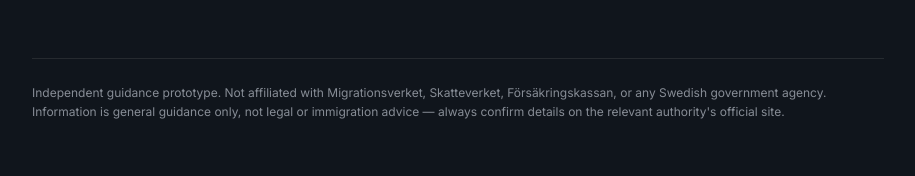
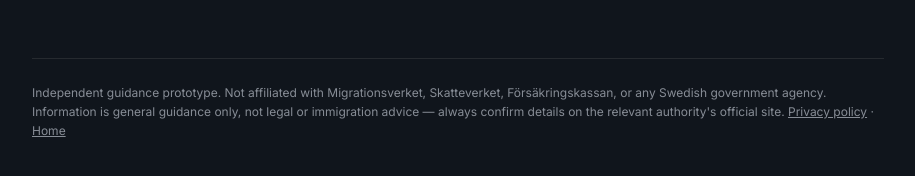
Before and after one commit to gleoragroup-cell/dag-ett, a website: page public/app.html in a window 1280 px wide. Shown: the part 478-654 px from the top of the page, without its empty margins (182-1097 px from the left). Drawn offline with Linux system fonts and the light colour scheme.

Commit message:
Update app.html

```diff
--- a/public/app.html
+++ b/public/app.html
@@ -281,7 +281,8 @@
   </section>
 
   <footer class="disclaimer">
-    Independent guidance prototype. Not affiliated with Migrationsverket, Skatteverket, Försäkringskassan, or any Swedish government agency. Information is general guidance only, not legal or immigration advice — always confirm details on the relevant authority's official site.
+      Independent guidance prototype. Not affiliated with Migrationsverket, Skatteverket, Försäkringskassan, or any Swedish government agency. Information is general guidance only, not legal or immigration advice — always confirm details on the relevant authority's official site. <a href="/privacy.html" style="color:inherit;">Privacy policy</a> · <a href="/" style="color:inherit;">Home</a>
+
   </footer>
 </div>
 
```
